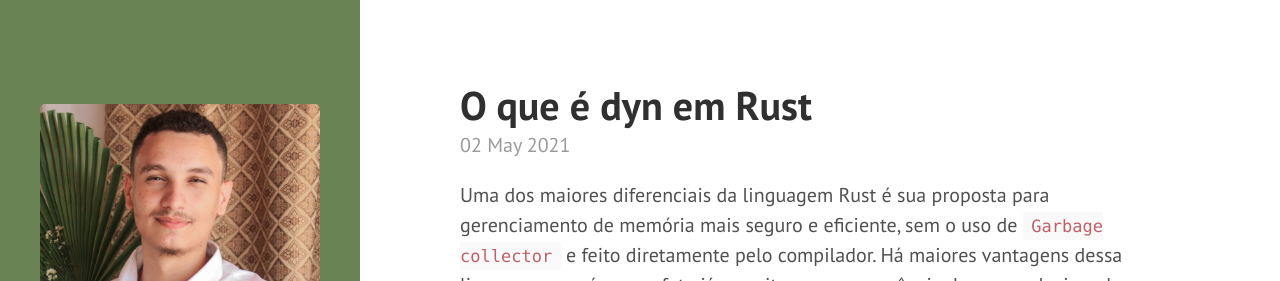
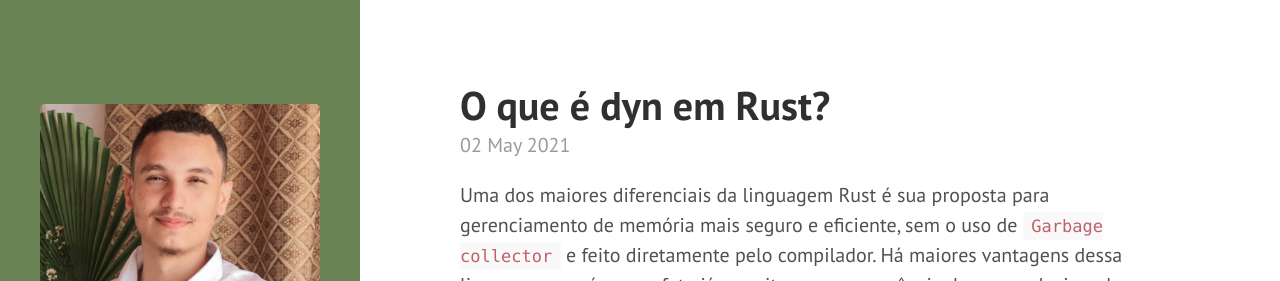
Before and after one commit to henrybarreto/henrybarreto.github.io, a Jekyll site: the page built from _posts/2021-05-02-o-que-dyn-em-rust.md, in a window 1280 px wide and 900 px high. Shown: the top 281 px of the window. Built offline with Jekyll 4.4.1, drawn with Linux system fonts in a browser that asks for light colours; part of the change alters nothing that is shown.

```diff
--- a/_posts/2021-05-02-o-que-dyn-em-rust.md
+++ b/_posts/2021-05-02-o-que-dyn-em-rust.md
@@ -1,6 +1,7 @@
 ---
 layout: post
-title: O que é dyn em Rust
+title: O que é dyn em Rust?
+tags: portuguese, rust, newbie, tutorial
 ---
 
 Uma dos maiores diferenciais da linguagem Rust é sua proposta para gerenciamento
```
